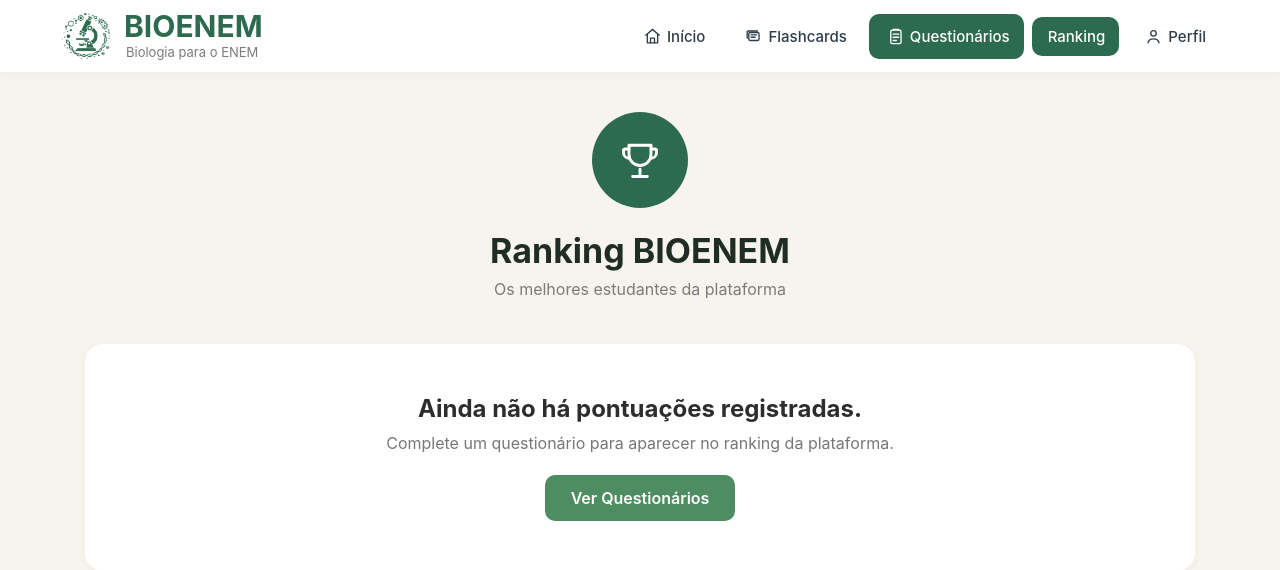
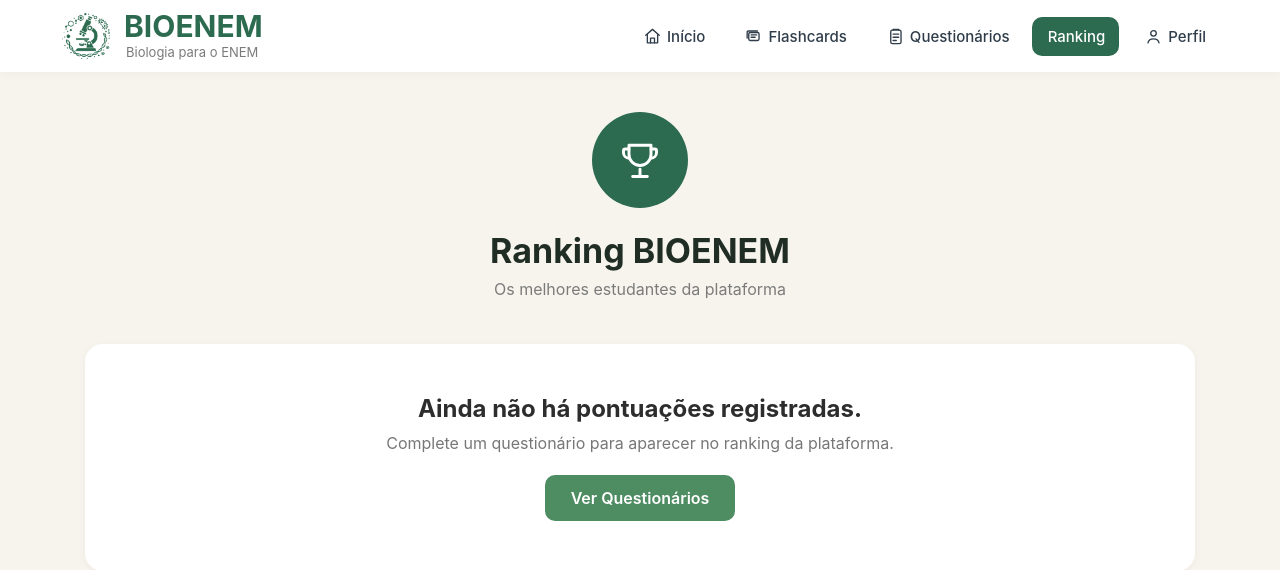
Before and after one commit to pribeea/BIOENEM, a Flask app: page /ranking in a window 1280 px wide. Shown: the top 570 px of the page. Run offline with Flask 3, Linux system fonts and the light colour scheme; the visitor is signed in with stand-in values (Sample User, id 1).

Commit message:
ajustes no navbar do ranking.html

```diff
--- a/frontend/templates/ranking.html
+++ b/frontend/templates/ranking.html
@@ -28,7 +28,7 @@
             <span class="nav-icone">{{ icones_svg.flashcards | safe }}</span>
             <span>Flashcards</span>
         </a>
-        <a class="active" href="/questionarios">
+        <a href="/questionarios">
             <span class="nav-icone">{{ icones_svg.questionarios | safe }}</span>
             <span>Questionários</span>
         </a>
```
